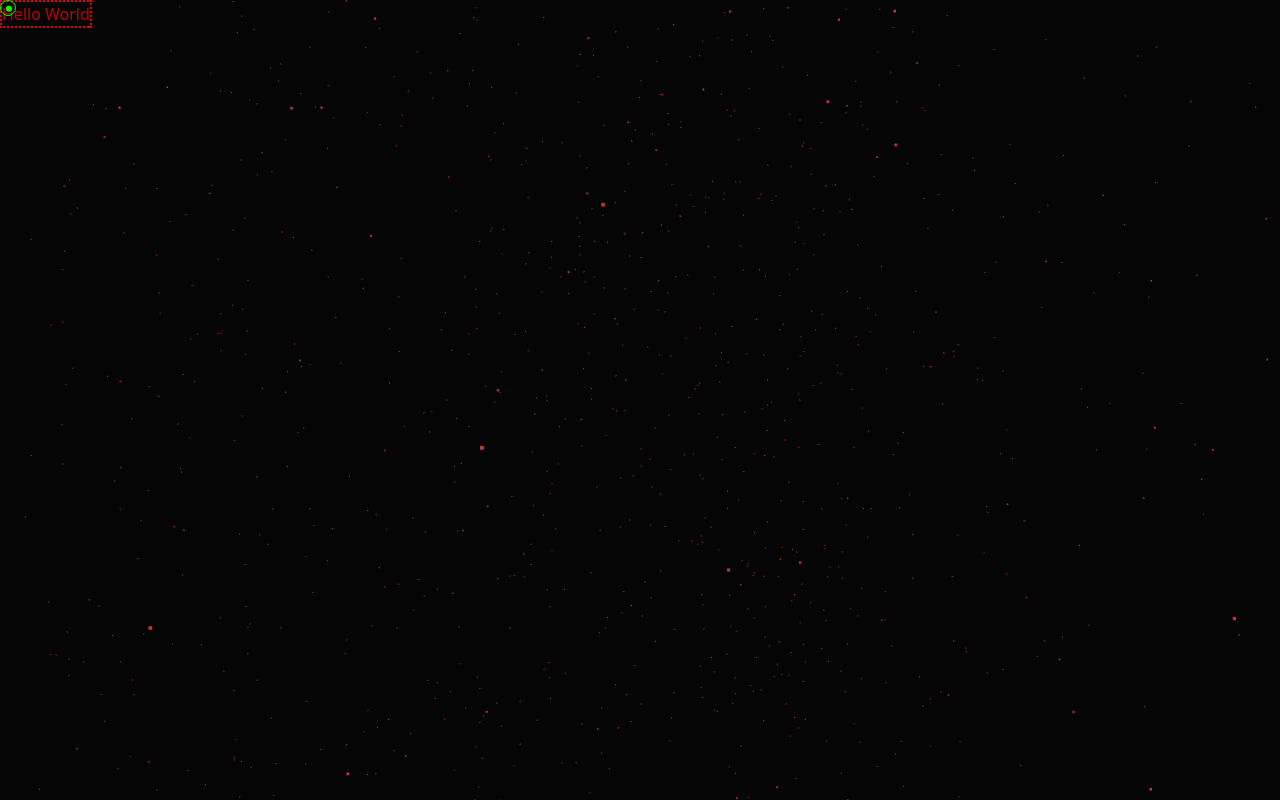
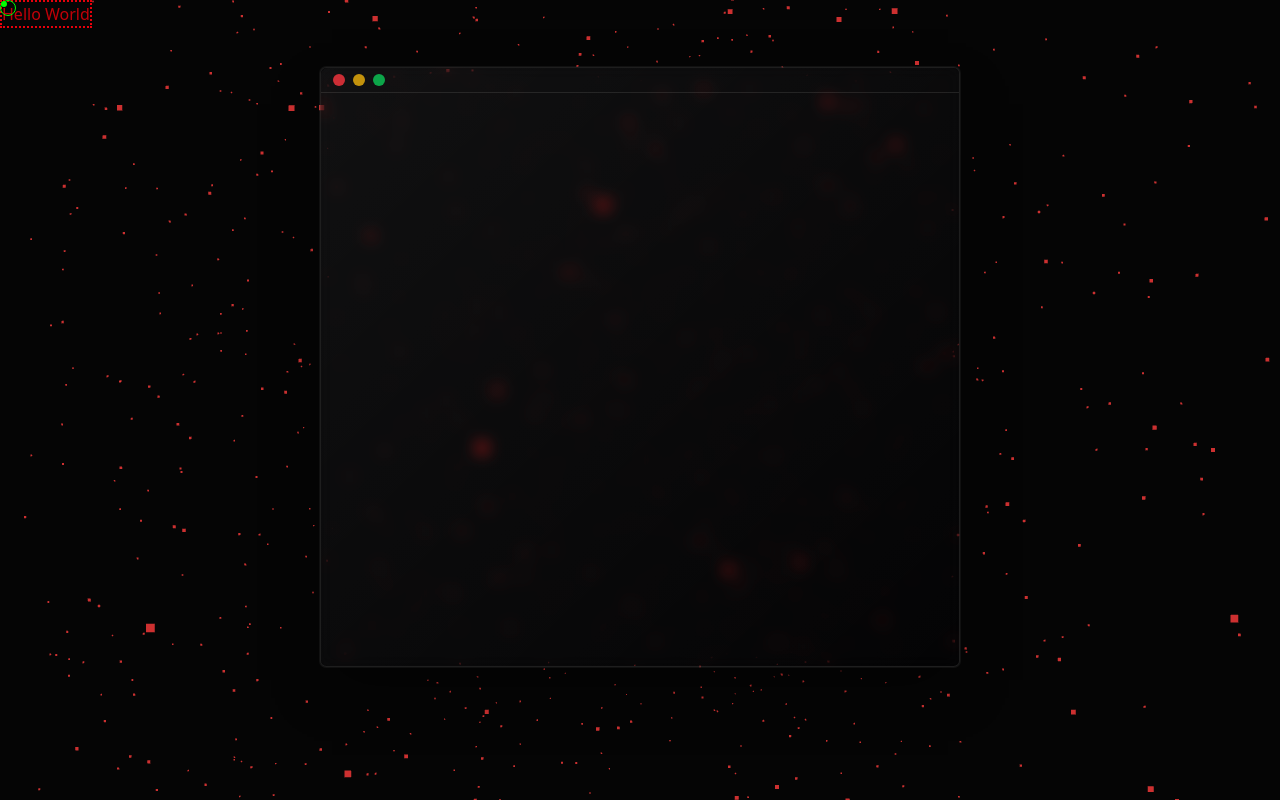
Before and after one commit to shubh4122/Portfolio, a React (Vite) app: page / in a window 1280 px wide. Built offline with nearby package versions, Linux system fonts and the light colour scheme.

Commit message:
Terminal Created, Css changes, Opening/Closing logic written

```diff
--- a/src/App.jsx
+++ b/src/App.jsx
@@ -1,10 +1,12 @@
 import './App.css'
 import CyberBackground3D from "./Components/CyberBackground3D.jsx";
 import {useEffect, useState} from "react";
+import SummaryTerminal from "./Components/SummaryTerminal.jsx";
 
 
 const App = () => {
     const [HighPerfMode, setHighPerfMode] = useState(true);
+    const [showTerminal, setShowTerminal] = useState(true);
 
     // setHighPerfMode(true); - //in 2 conditions - 1. Low performance device detected. 2. Toggled
 
@@ -43,21 +45,29 @@ const App = () => {
 
         return () => window.removeEventListener("mousemove", onMove);
     }, []);
-
+console.log(showTerminal);
     return (
         <div className="relative overflow-x-hidden">
             {/*Background*/}
             {HighPerfMode && <CyberBackground3D/>}
 
+            {/*Foreground*/}
+            <div className="fixed w-screen h-screen">
                 {/*Cursor*/}
                 <div className="cursor-ring">
                     <div className="cursor-dot"></div>
                 </div>
 
                 {/*Foreground*/}
-            <nav className="relative flex items-center justify-between ">
+                <nav className="absolute flex items-center justify-between mx-3">
                     <div className="text-red-700 border-dotted border-red-600 border-2">Hello World</div>
                 </nav>
+
+                <div className="flex justify-center align-top h-screen w-screen">
+                    {showTerminal && <SummaryTerminal closeTerminal={() => setShowTerminal(false)} />}
+                </div>
+            </div>
+
         </div>
 
 
--- a/src/Components/CyberBackground3D.jsx
+++ b/src/Components/CyberBackground3D.jsx
@@ -70,7 +70,7 @@ const CyberBackground3D = () => {
 
         // The Material - this controls the "Dot" look
         const material = new Three.PointsMaterial({
-            size: 0.015, // Adjust size of dots
+            size: 0.035, // Adjust size of dots
             color: 0xff3b3b, // The Fsociety Red accent
             transparent: true,
             opacity: 0.8,
--- /dev/null
+++ b/src/Components/SummaryTerminal.jsx
@@ -0,0 +1,30 @@
+
+const SummaryTerminal = ({closeTerminal}) => {
+
+    const maximizeTerminal = () => {
+
+    }
+    const minimizeTerminal = () => {
+
+    }
+
+    return (
+        <div className="relative rounded-[1%] bg-gray-950/10 backdrop-blur-sm backdrop-saturate-150
+            border border-white/10
+            shadow-2xl shadow-black/50
+            ring-1 ring-white/5
+            before:absolute before:inset-0 before:rounded-[1%] before:bg-gradient-to-br before:from-white/5 before:to-transparent before:pointer-events-none
+            top-1/12
+            w-1/2 h-3/4">
+            <div className="flex items-center gap-2 border-b border-white/10 h-1/24">
+                {/*the first one is just to give the buttons a slight padding, normally it didn't work*/}
+                <span className="w-1 h-3 rounded-full bg-transparent"></span>
+                <button onClick={closeTerminal} className="w-3 h-3 rounded-full bg-red-500/80"></button>
+                <button onClick={minimizeTerminal} className="w-3 h-3 rounded-full bg-yellow-500/80"></button>
+                <button onClick={maximizeTerminal} className="w-3 h-3 rounded-full bg-green-500/80"></button>
+            </div>
+        </div>
+    );
+}
+
+export default SummaryTerminal;
--- a/src/index.css
+++ b/src/index.css
@@ -20,20 +20,22 @@
 /*}*/
 
 @import "tailwindcss";
+@tailwind utilities;
 
-*{
-    margin: 0;
-    padding: 0;
-    box-sizing: border-box;
-}
-
-html,body{
-    height: 100%;
-    width: 100%;
+@layer base {
+    html,body{
+        height: 100%;
+        width: 100%;
+    }
 }
 
 body {
     cursor: none;
+}
+
+button {
+    cursor: none !important;
+
 }
 
 .cursor-dot {
@@ -44,7 +46,7 @@ body {
     position: fixed;
     pointer-events: none;
     z-index: 9999;
-    transform: translate(80%, 80%);
+    /*transform: translate(80%, 80%);*/
 }
 
 .cursor-ring {
```
Lines whose indentation alone changed are shown as unchanged.
